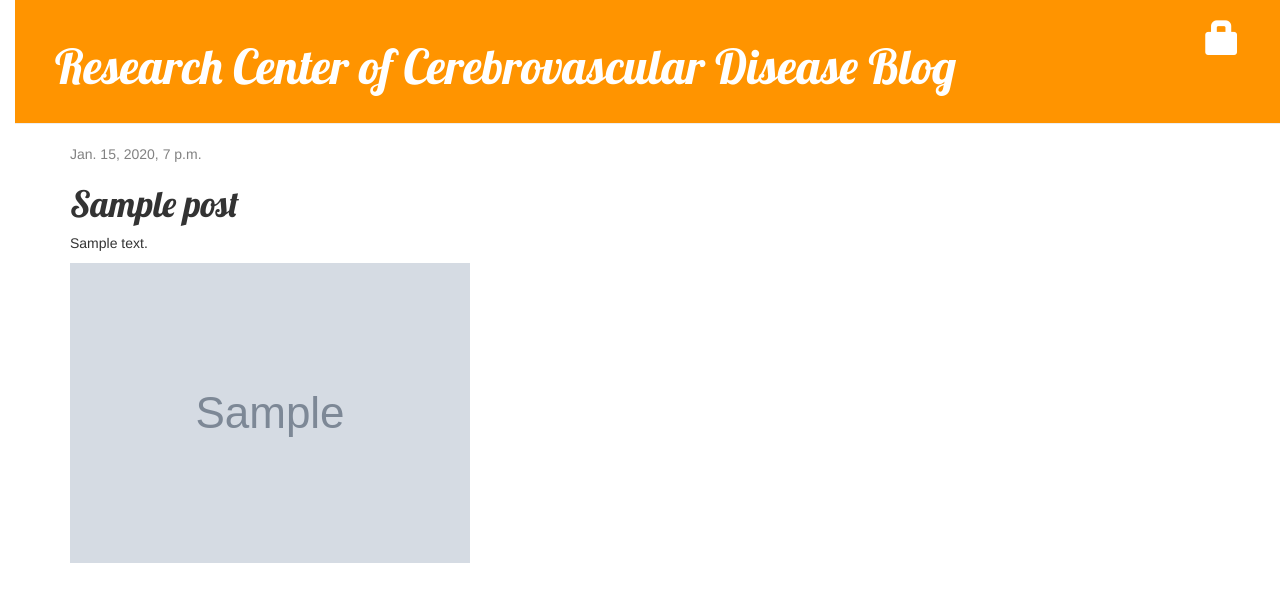
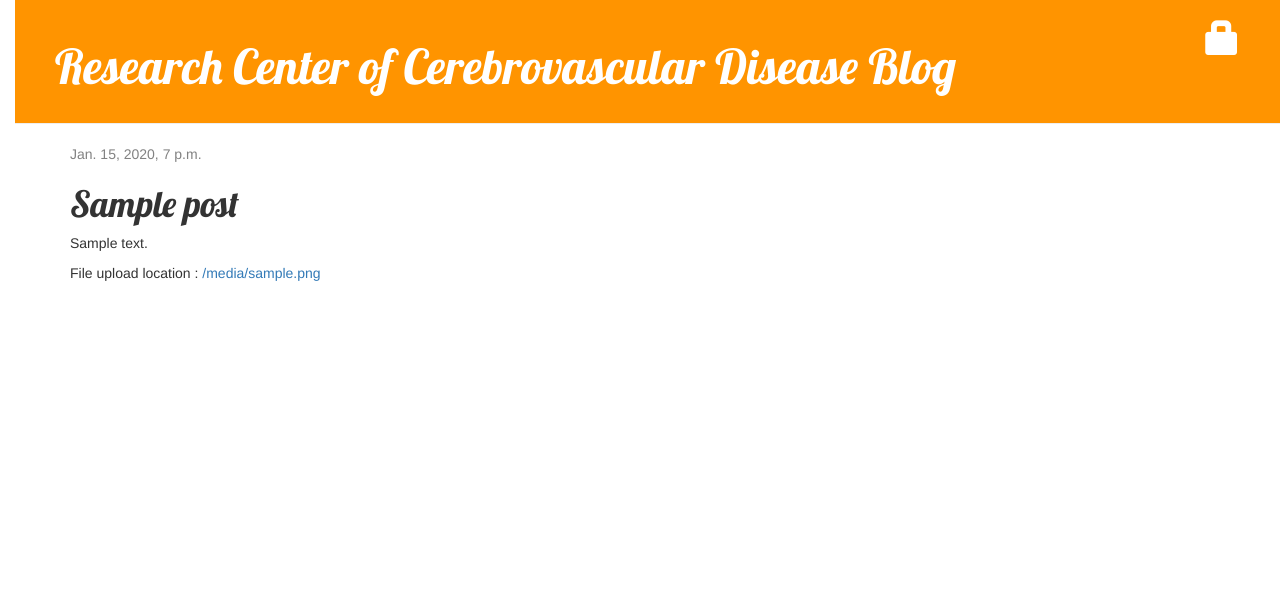
Before and after one commit to tlawjdalstlawjdals/rccd, a Django app: page /post/1/ in a window 1280 px wide. Shown: the top 602 px of the page. Run offline with Django 3.2, Linux system fonts and the light colour scheme; tables that the repository leaves empty hold one stand-in row (Sample ...); some libraries are stand-ins or nearby versions.

Commit message:
Modified templates to display posts from database

```diff
--- a/blog/templates/blog/post_detail.html
+++ b/blog/templates/blog/post_detail.html
@@ -20,7 +20,9 @@
         <h1>{{ post.title }}</h1>
         <p>{{ post.text|linebreaksbr }}</p>
         {% if post.image %}
-        <img src ="{{ post.image.url }}" />
+        <!-- <img src ="{{ post.image.url }}" /> -->
+        <p>File upload location : <a href="{{ post.image.url }}">{{ post.image.url }}</a></p>
+
         {% endif %}
 
     </div>
```
Also changed, not shown: blog/templates/blog/post_edit.html (+7 -0 lines), media/300px-MCA_Territory_Infarct.svg.png (added), media/300px-MCA_Territory_Infarct.svg_h80u3xI.png (added), media/image_7493723431467626198387.jpg (added), 4 other files.
